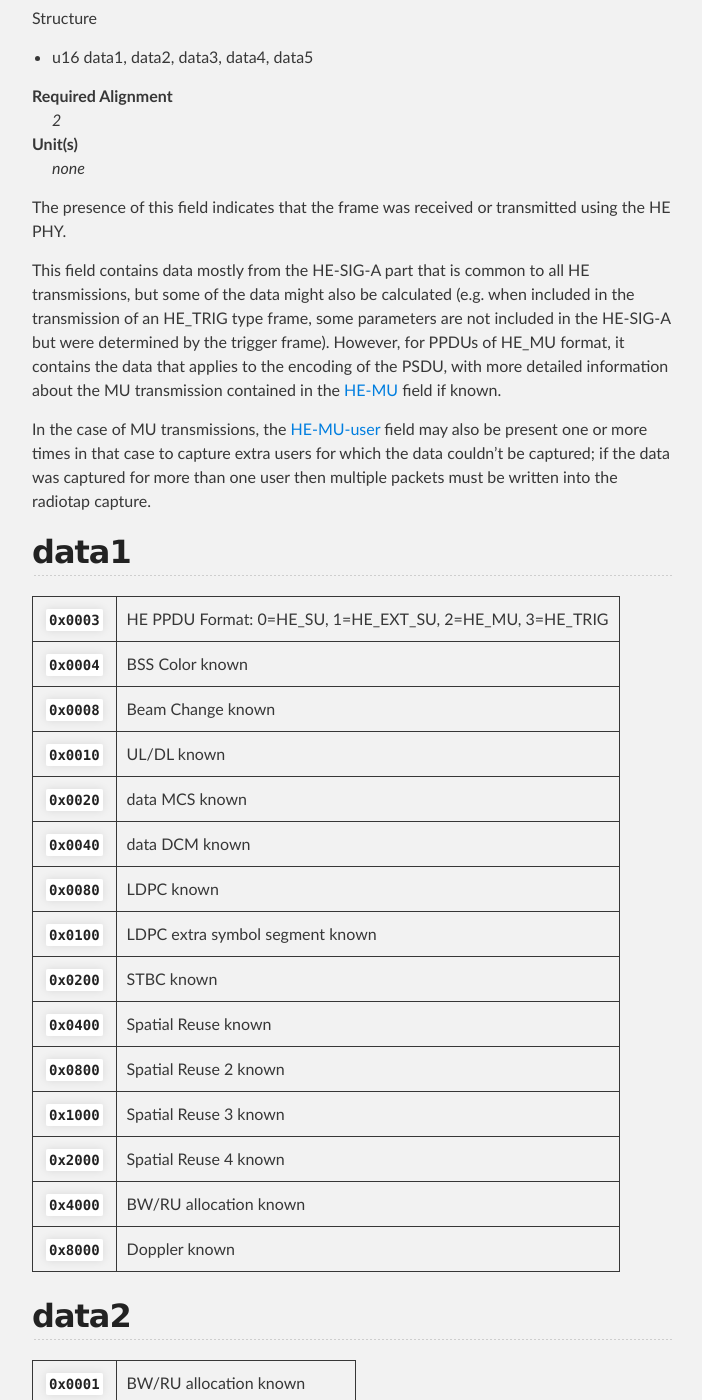
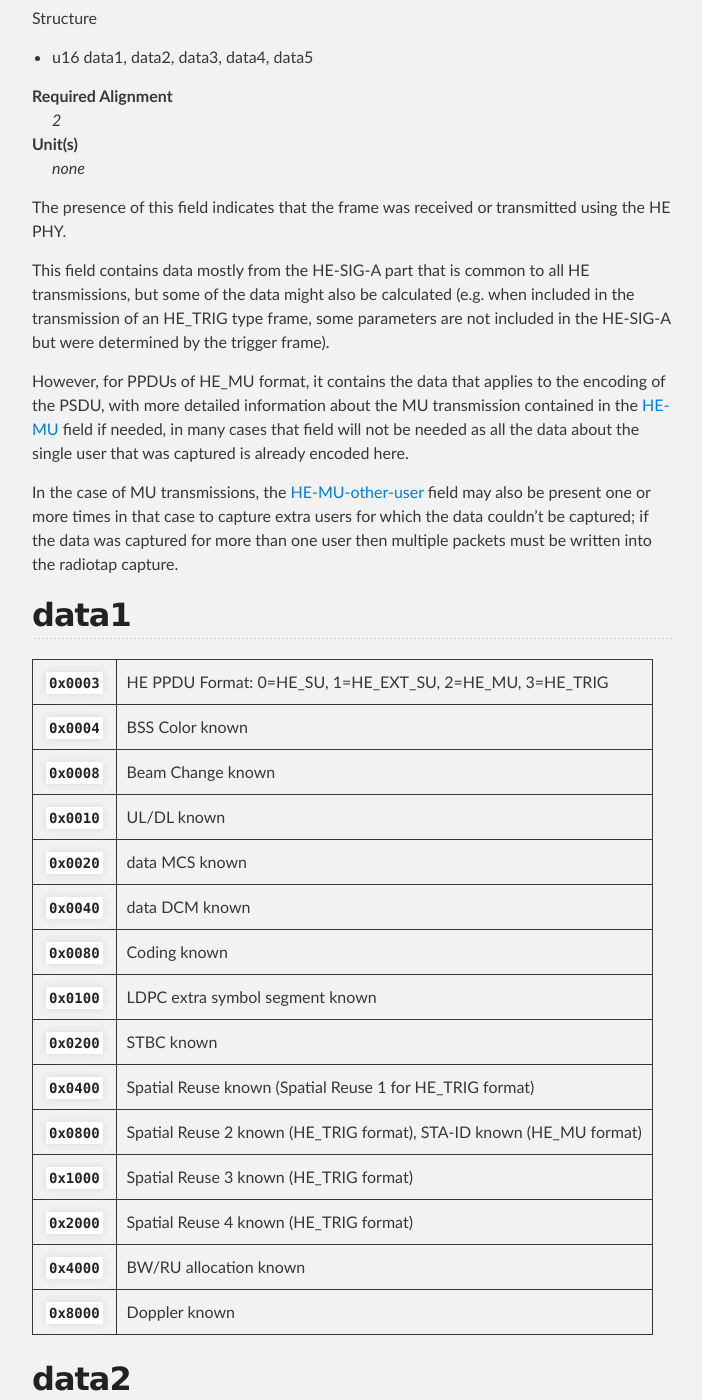
Before and after one commit to radiotap/radiotap.github.io, a Jekyll site: the page built from fields/HE.md, in a window 1280 px wide and 1400 px high, scrolled down 344 px. Shown: the whole window, without its empty margins (288-990 px from the left). Built offline with Jekyll 4.4.1, drawn with Linux system fonts in a browser that asks for light colours; some of the changed text lies outside the part shown.

Commit message:
HE suggestion: updates/fixes
 * rename "LDPC" to "Coding" to match spec
 * rename "HE-MU-user" to "HE-MU-other-user" to better
   indicate that it's not really needed
 * move some things from HE-MU to HE to make the HE-MU
   field not be needed in many cases
 * other small fixes

```diff
--- a/fields/HE.md
+++ b/fields/HE.md
@@ -22,14 +22,17 @@
 (e.g. when included in the transmission of an HE_TRIG type frame, some
 parameters are not included in the HE-SIG-A but were determined by the
 trigger frame).
+
 However, for PPDUs of HE_MU format, it contains the data that applies
 to the encoding of the PSDU, with more detailed information about the
-MU transmission contained in the [HE-MU](HE-MU) field if known.
+MU transmission contained in the [HE-MU](HE-MU) field if needed, in
+many cases that field will not be needed as all the data about the
+single user that was captured is already encoded here.
 
-In the case of MU transmissions, the [HE-MU-user](HE-MU-user) field may
-also be present one or more times in that case to capture extra users
-for which the data couldn't be captured; if the data was captured for
-more than one user then multiple packets must be written into the
+In the case of MU transmissions, the [HE-MU-other-user](HE-MU-other-user)
+field may also be present one or more times in that case to capture extra
+users for which the data couldn't be captured; if the data was captured
+for more than one user then multiple packets must be written into the
 radiotap capture.
 
 ## data1
@@ -40,13 +43,13 @@
 | **`0x0010`** | UL/DL known |
 | **`0x0020`** | data MCS known |
 | **`0x0040`** | data DCM known |
-| **`0x0080`** | LDPC known |
+| **`0x0080`** | Coding known |
 | **`0x0100`** | LDPC extra symbol segment known |
 | **`0x0200`** | STBC known |
-| **`0x0400`** | Spatial Reuse known |
-| **`0x0800`** | Spatial Reuse 2 known |
-| **`0x1000`** | Spatial Reuse 3 known |
-| **`0x2000`** | Spatial Reuse 4 known |
+| **`0x0400`** | Spatial Reuse known (Spatial Reuse 1 for HE_TRIG format) |
+| **`0x0800`** | Spatial Reuse 2 known (HE_TRIG format), STA-ID known (HE_MU format) |
+| **`0x1000`** | Spatial Reuse 3 known (HE_TRIG format) |
+| **`0x2000`** | Spatial Reuse 4 known (HE_TRIG format) |
 | **`0x4000`** | BW/RU allocation known |
 | **`0x8000`** | Doppler known |
 
@@ -70,20 +73,30 @@
 | **`0x0080`** | UL/DL |
 | **`0x0f00`** | data MCS (not SIG-B MCS from HE-SIG-A for HE_MU format) |
 | **`0x1000`** | data DCM (cf. data MCS) |
-| **`0x2000`** | LDPC |
+| **`0x2000`** | Coding (0=BCC, 1=LDPC) |
 | **`0x4000`** | LDPC extra symbol segment |
 | **`0x8000`** | STBC |
 
 ## data4
 
+| **bits** | **HE_SU and HE_EXT_SU format PPDU** |
 | **`0x000f`** | Spatial Reuse |
-| **`0x00f0`** | Spatial Reuse 2 (HE_TB format PPDU only) |
-| **`0x0f00`** | Spatial Reuse 3 (HE_TB format PPDU only) |
-| **`0xf000`** | Spatial Reuse 4 (HE_TB format PPDU only) |
+| **`0xfff0`** | (reserved) |
+
+| **bits** | **HE_TRIG format PPDU** |
+| **`0x000f`** | Spatial Reuse 1 |
+| **`0x00f0`** | Spatial Reuse 2 |
+| **`0x0f00`** | Spatial Reuse 3 |
+| **`0xf000`** | Spatial Reuse 4 |
+
+| **bits** | **HE_MU format PPDU** |
+| **`0x000f`** | Spatial Reuse |
+| **`0x7ff0`** | STA-ID of the user for which the data was captured |
+| **`0x8000`** | (reserved) |
 
 ## data5
 
-| **`0x000f`** | data Bandwidth/RU allocation (0=20, 1=40, 2=80, 3=160/80+80, 4=26-tone RU, 5=52-tone RU, 6=106-tone RU, 7=242-tone RU, 8=484-tone RU, 9=996-tone RU, 10=2x996-tone RU |
+| **`0x000f`** | data Bandwidth/RU allocation (0=20, 1=40, 2=80, 3=160/80+80, 4=26-tone RU, 5=52-tone RU, 6=106-tone RU, 7=242-tone RU, 8=484-tone RU, 9=996-tone RU, 10=2x996-tone RU) |
 | **`0x0030`** | GI (0=0.8us, 1=1.6us, 2=3.2us, 3=reserved) |
 | **`0x00c0`** | LTF (0=1x, 1=2x, 2=4x, 3=reserved) |
 | **`0x0f00`** | NSTS (actual number of space-time streams, 0=unknown, 1=1, etc.) |
```
Also changed, not shown: fields/HE-MU-other-user.md (renamed from fields/HE-MU-user.md, +12 -7 lines), fields/HE-MU.md (+6 -11 lines).
